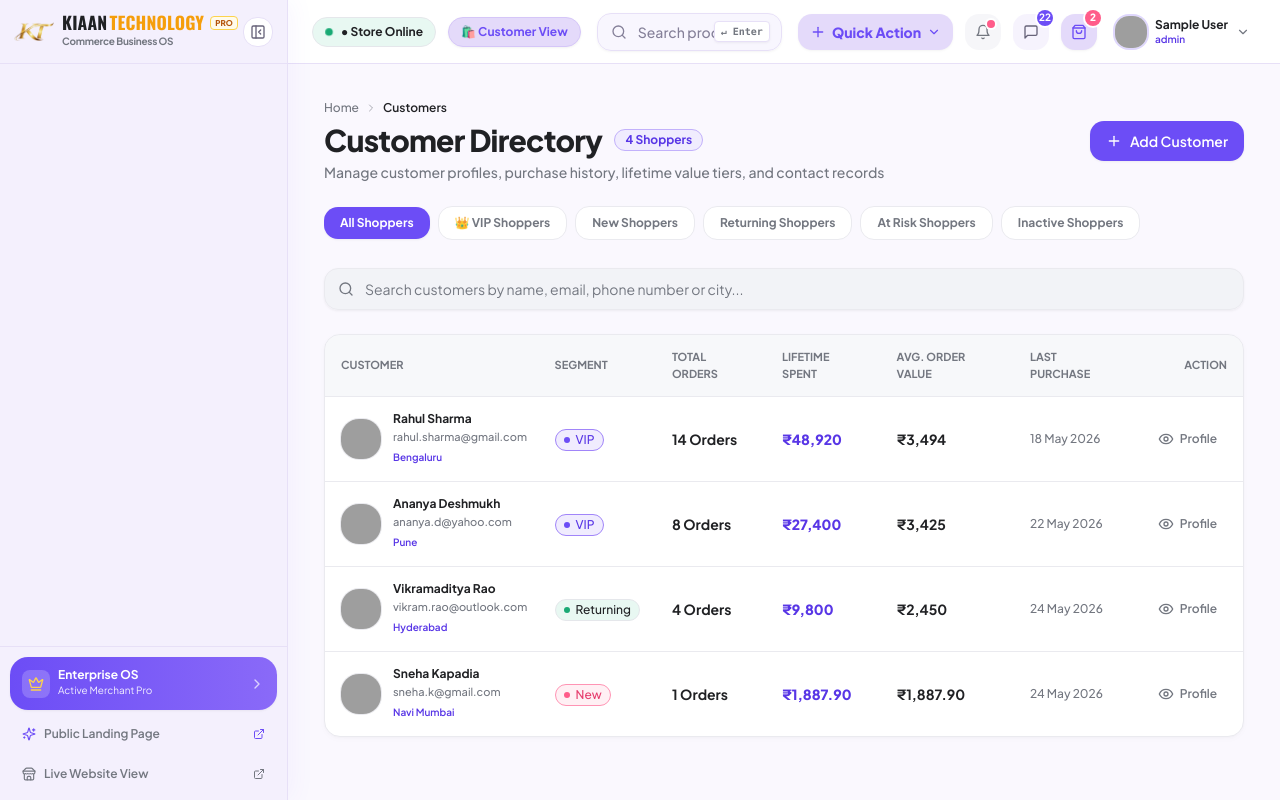
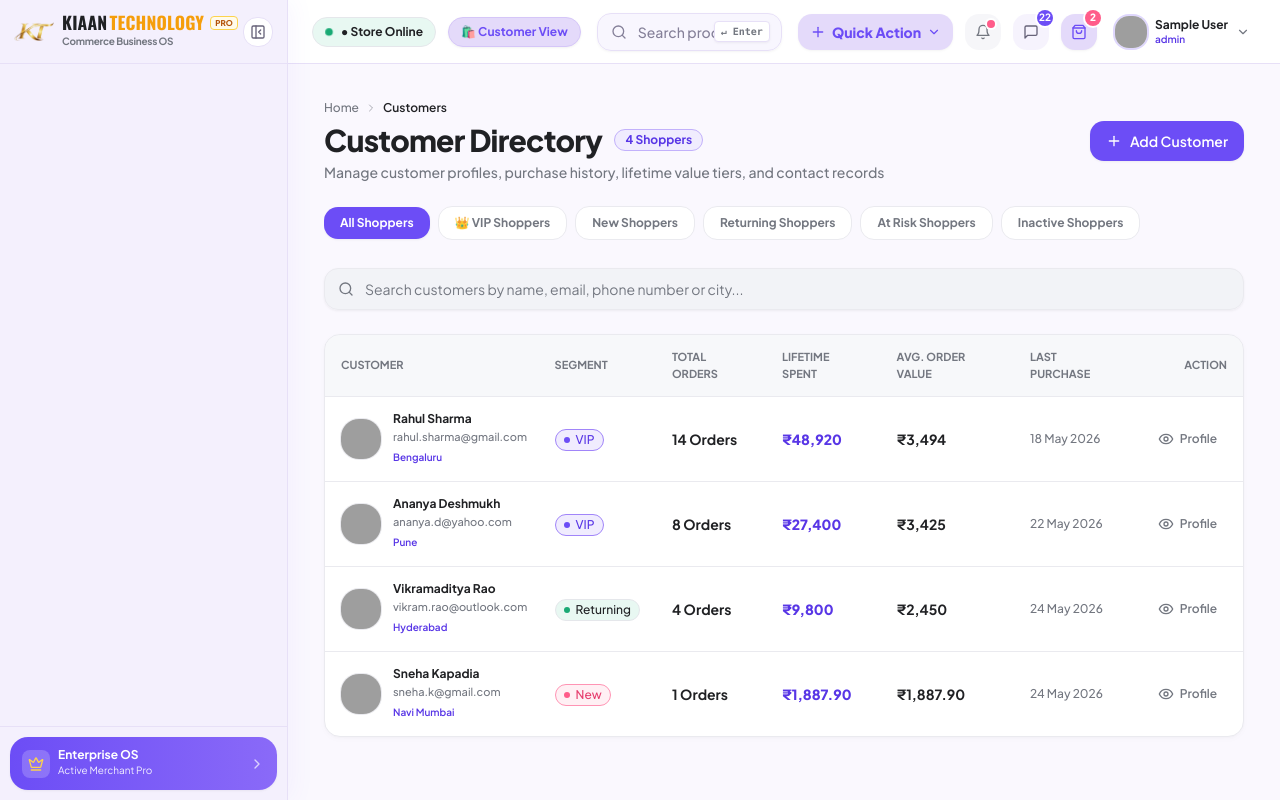
Before and after one commit to ashilata62/E-Commerce-Management-Platform, a React (Vite) app in the folder client/: page /customers in a window 1280 px wide. Built offline with nearby package versions, Linux system fonts and the light colour scheme; sample sign-in values are in the browser's storage; grey boxes are pictures that could not be loaded; the HTML template or start-up script is replaced by a standard one.

Commit message:
feat: remove Public Landing Page and Live Website View buttons from sidebar footer

```diff
--- a/client/src/components/layout/Sidebar.jsx
+++ b/client/src/components/layout/Sidebar.jsx
@@ -524,36 +524,6 @@ export const Sidebar = ({ isMobileOpen, setIsMobileOpen, isCollapsed, toggleColl
               </div>
             </div>
           )}
-
-          {/* Public Landing Page View */}
-          <NavLink
-            to="/landing"
-            title="Public Landing Page"
-            className={`flex items-center w-full rounded-xl text-xs font-semibold text-slateText-muted hover:text-brand-500 hover:bg-white/80 transition-colors ${
-              isCollapsed ? 'justify-center p-2' : 'justify-between px-3 py-2'
-            }`}
-          >
-            <div className="flex items-center gap-2">
-              <Sparkles className="w-3.5 h-3.5 text-brand-500" />
-              {!isCollapsed && <span>Public Landing Page</span>}
-            </div>
-            {!isCollapsed && <ExternalLink className="w-3 h-3 text-brand-500" />}
-          </NavLink>
-
-          {/* Direct Store View Button */}
-          <NavLink
-            to="/"
-            title="Live Website View"
-            className={`flex items-center w-full rounded-xl text-xs font-semibold text-slateText-muted hover:text-brand-500 hover:bg-white/80 transition-colors ${
-              isCollapsed ? 'justify-center p-2' : 'justify-between px-3 py-2'
-            }`}
-          >
-            <div className="flex items-center gap-2">
-              <Store className="w-3.5 h-3.5" />
-              {!isCollapsed && <span>Live Website View</span>}
-            </div>
-            {!isCollapsed && <ExternalLink className="w-3 h-3" />}
-          </NavLink>
         </div>
       </aside>
     </>
```
